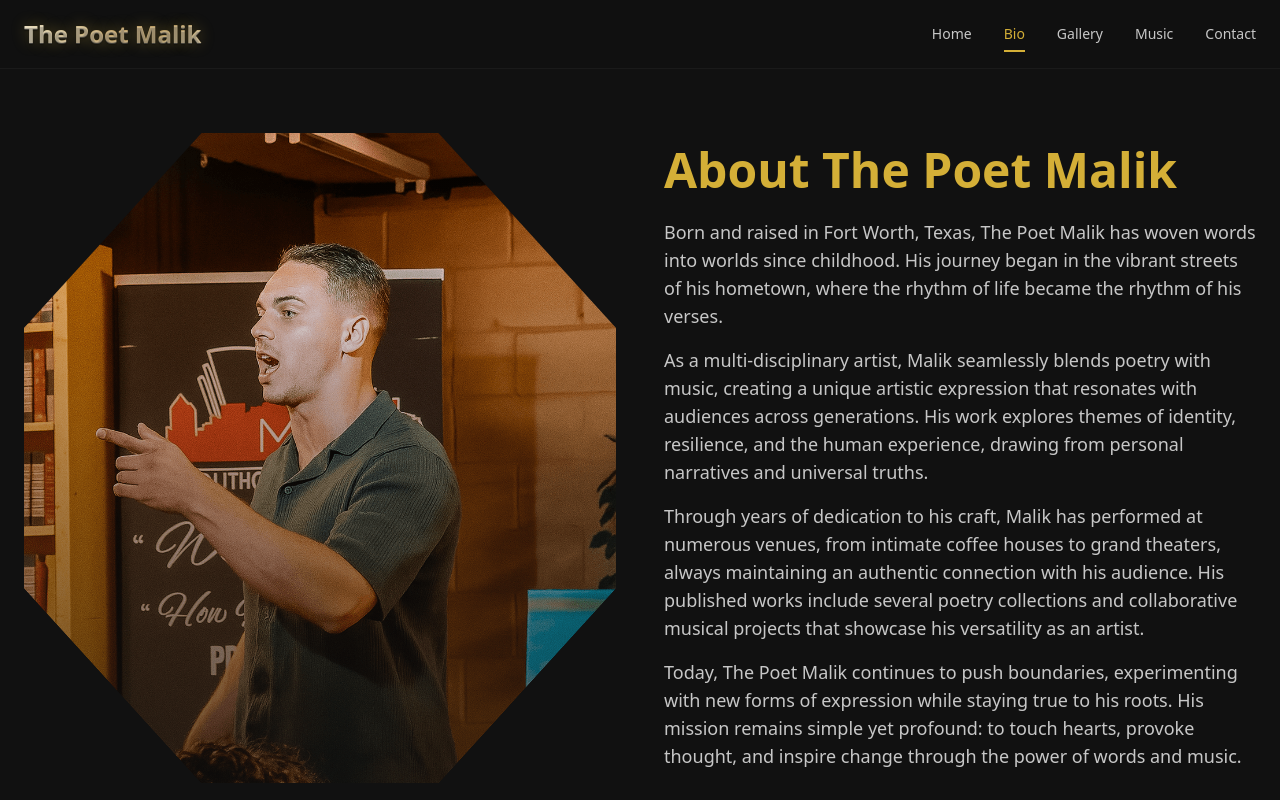
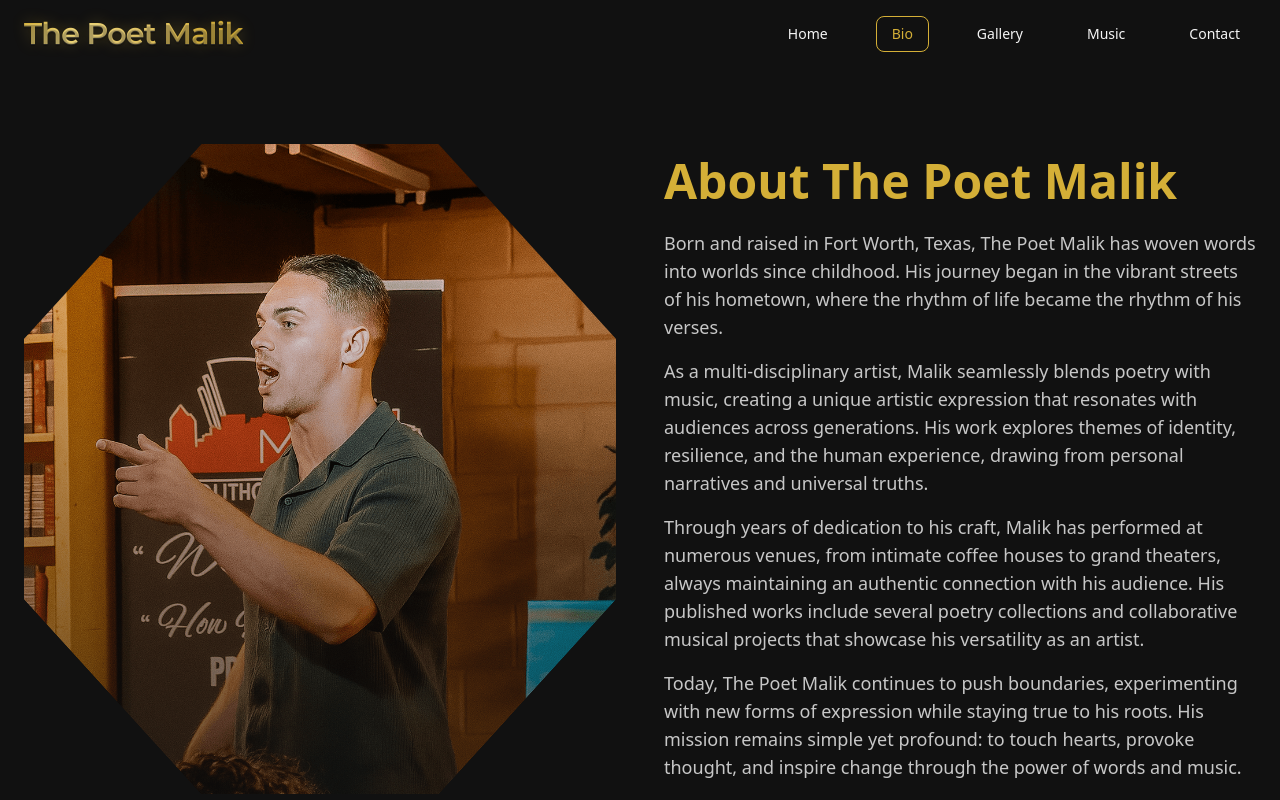
Before and after one commit to Aleem89/the_poet_malik, a Next.js app: page /bio in a window 1280 px wide. Shown: the top 800 px of the page. Built offline with nearby package versions, Linux system fonts and the light colour scheme.

Commit message:
local font added monsterrat, less bold

```diff
--- a/app/(home)/page.tsx
+++ b/app/(home)/page.tsx
@@ -3,7 +3,7 @@ import HomeContent from "@/components/HomeContent";
 
 export default async function HomePage() {
   return (
-    <div className="relative flex items-center justify-center overflow-hidden" style={{ height: 'calc(100vh - 160px)' }}>
+    <div className="relative flex items-center justify-center overflow-hidden" style={{ height: 'calc(100vh - 240px)' }}>
       {/* Background Image with Overlay - Adjusted positioning */}
       <div className="absolute inset-0 z-0">
         <Image
--- a/app/bio/page.tsx
+++ b/app/bio/page.tsx
@@ -6,7 +6,7 @@ export default async function BioPage() {
   const bio = await getBioContent();
 
   return (
-    <div className="min-h-[calc(100vh-160px)]">
+    <div className="min-h-[calc(100vh-240px)]">
       <div className="container mx-auto px-6 py-16">
         <div className="grid md:grid-cols-2 gap-12 items-center">
           {/* Image Column */}
--- a/app/contact/page.tsx
+++ b/app/contact/page.tsx
@@ -32,7 +32,7 @@ export default function ContactPage() {
   };
 
   return (
-    <div className="relative min-h-[calc(100vh-160px)]">
+    <div className="relative min-h-[calc(100vh-240px)]">
       {/* Background Image */}
       <div className="absolute inset-0 z-0">
         <Image
--- a/app/globals.css
+++ b/app/globals.css
@@ -1,4 +1,13 @@
 @import "tailwindcss";
+
+/* Custom font declarations */
+@font-face {
+    font-family: "Montserrat";
+    src: url("/Montserrat-VariableFont_wght.ttf") format("truetype");
+    font-weight: 100 900;
+    font-style: normal;
+    font-display: swap;
+}
 
 /* Custom scrollbar for dark theme */
 ::-webkit-scrollbar {
@@ -94,11 +103,11 @@ html {
 .text-metallic {
     background: linear-gradient(
         135deg,
-        #f0e6d2 0%,
-        #d4c4a0 25%,
-        #c4a574 50%,
-        #b59a6b 75%,
-        #d4c4a0 100%
+        #f4e4a6 0%,
+        #e6c96b 25%,
+        #d9b56c 50%,
+        #c9a96e 75%,
+        #e6c96b 100%
     );
     -webkit-background-clip: text;
     -webkit-text-fill-color: transparent;
@@ -135,6 +144,47 @@ html {
 
 .text-body {
     @apply font-normal tracking-normal;
+}
+
+/* Custom font classes */
+.font-montserrat {
+    font-family: "Montserrat", sans-serif;
+}
+
+/* Header logo with Montserrat and custom gradient */
+.header-logo-montserrat {
+    font-family: "Montserrat", sans-serif;
+    font-weight: 600; /* Semi-bold instead of bold */
+    background: linear-gradient(
+        135deg,
+        #d4af37 0%,
+        #f0d878 25%,
+        #e6c96b 50%,
+        #d4af37 75%,
+        #c19b26 100%
+    );
+    -webkit-background-clip: text;
+    -webkit-text-fill-color: transparent;
+    background-clip: text;
+    text-shadow:
+        0px 1px 0px rgba(255, 255, 255, 0.1),
+        0px 2px 1px rgba(0, 0, 0, 0.3),
+        0px 0px 15px rgba(212, 175, 55, 0.3);
+}
+
+/* Glass morphism effect for header */
+.bg-glass {
+    background: rgba(17, 17, 17, 0.9);
+    backdrop-filter: blur(12px);
+    -webkit-backdrop-filter: blur(12px);
+    border-bottom: 1px solid rgba(255, 255, 255, 0.1);
+}
+
+/* Shadow utilities */
+.shadow-medium {
+    box-shadow:
+        0 4px 6px -1px rgba(0, 0, 0, 0.3),
+        0 2px 4px -1px rgba(0, 0, 0, 0.2);
 }
 
 /* Additional color classes */
--- a/app/layout.tsx
+++ b/app/layout.tsx
@@ -1,5 +1,5 @@
 import type { Metadata } from "next";
-import { Inter, Montserrat } from "next/font/google";
+import { Inter } from "next/font/google";
 import "./globals.css";
 import Header from "@/components/Header";
 import Footer from "@/components/Footer";
@@ -8,12 +8,6 @@ import Footer from "@/components/Footer";
 const inter = Inter({
   subsets: ["latin"],
   variable: "--font-inter",
-});
-
-// Load Montserrat font for the header logo
-const montserrat = Montserrat({
-  subsets: ["latin"],
-  variable: "--font-montserrat",
 });
 
 export const metadata: Metadata = {
@@ -29,10 +23,10 @@ export default function RootLayout({
   children: React.ReactNode;
 }) {
   return (
-    <html lang="en" className={`${inter.variable} ${montserrat.variable}`}>
+    <html lang="en" className={inter.variable}>
       <body className="bg-off-black text-soft-white font-sans min-h-screen flex flex-col">
         <Header />
-        <main className="flex-1">{children}</main>
+        <main className="flex-1 pt-20">{children}</main>
         <Footer />
       </body>
     </html>
--- a/components/Header.tsx
+++ b/components/Header.tsx
@@ -4,7 +4,7 @@ import Link from "next/link";
 import { usePathname } from "next/navigation";
 import { motion } from "framer-motion";
 import { Menu, X } from "lucide-react";
-import { useState } from "react";
+import { useState, useEffect } from "react";
 
 const navigation = [
   { name: "Home", href: "/" },
@@ -17,45 +17,54 @@ const navigation = [
 export default function Header() {
   const pathname = usePathname();
   const [mobileMenuOpen, setMobileMenuOpen] = useState(false);
+  const [isScrolled, setIsScrolled] = useState(false);
+
+  useEffect(() => {
+    const handleScroll = () => {
+      setIsScrolled(window.scrollY > 20);
+    };
+    window.addEventListener("scroll", handleScroll);
+    return () => window.removeEventListener("scroll", handleScroll);
+  }, []);
 
   return (
     <motion.header
       initial={{ y: -100, opacity: 0 }}
       animate={{ y: 0, opacity: 1 }}
-      transition={{ duration: 0.5 }}
-      className="sticky top-0 z-50 bg-off-black/90 backdrop-blur-md border-b border-dark-gray"
+      transition={{ duration: 0.6, ease: [0.25, 0.46, 0.45, 0.94] }}
+      className={`fixed top-0 left-0 right-0 z-50 transition-all duration-500 ${
+        isScrolled ? "bg-glass shadow-medium" : "bg-transparent"
+      }`}
     >
       <nav className="container mx-auto px-6 py-4">
         <div className="flex items-center justify-between">
-          {/* Logo/Name */}
+          {/* Logo/Name with enhanced typography */}
           <Link
             href="/"
-            className="text-2xl font-bold text-metallic text-metallic-hover font-montserrat"
+            className="text-display text-2xl md:text-3xl header-logo-montserrat hover:scale-105 transition-transform duration-300 focus-ring"
           >
             The Poet Malik
           </Link>
 
-          {/* Desktop Navigation */}
+          {/* Desktop Navigation - Minimalist 2025 Style */}
           <div className="hidden md:flex items-center space-x-8">
             {navigation.map((item) => {
-              const isActive =
-                pathname === item.href ||
-                (item.href === "/" && pathname === "/");
+              const isActive = pathname === item.href;
               return (
                 <Link
                   key={item.name}
                   href={item.href}
-                  className={`relative py-2 text-sm font-medium transition-colors duration-300 ${
+                  className={`relative py-2 px-4 text-sm font-medium text-body transition-all duration-300 rounded-lg hover-lift focus-ring ${
                     isActive
-                      ? "text-accent-gold"
-                      : "text-soft-white/80 hover:text-soft-white"
+                      ? "text-mocha-mousse bg-mocha-mousse/10"
+                      : "text-warm-white/80 hover:text-mocha-mousse hover:bg-mocha-mousse/5"
                   }`}
                 >
                   {item.name}
                   {isActive && (
                     <motion.div
                       layoutId="navbar-indicator"
-                      className="absolute bottom-0 left-0 right-0 h-0.5 bg-accent-gold"
+                      className="absolute inset-0 bg-mocha-mousse/10 rounded-lg border border-mocha-mousse/20"
                       transition={{
                         type: "spring",
                         stiffness: 500,
@@ -68,40 +77,55 @@ export default function Header() {
             })}
           </div>
 
-          {/* Mobile Menu Button */}
+          {/* Mobile Menu Button - Modern Design */}
           <button
             onClick={() => setMobileMenuOpen(!mobileMenuOpen)}
-            className="md:hidden text-soft-white hover:text-accent-gold transition-colors"
+            className="md:hidden p-2 text-warm-white hover:text-mocha-mousse transition-colors duration-300 hover-lift focus-ring rounded-lg"
+            aria-label="Toggle mobile menu"
+          >
+            <motion.div
+              animate={{ rotate: mobileMenuOpen ? 180 : 0 }}
+              transition={{ duration: 0.3 }}
             >
               {mobileMenuOpen ? <X size={24} /> : <Menu size={24} />}
+            </motion.div>
           </button>
         </div>
 
-        {/* Mobile Navigation */}
+        {/* Mobile Navigation - Enhanced Animation */}
         {mobileMenuOpen && (
           <motion.div
-            initial={{ opacity: 0, y: -20 }}
-            animate={{ opacity: 1, y: 0 }}
-            exit={{ opacity: 0, y: -20 }}
-            className="md:hidden mt-4 pb-4 space-y-2"
+            initial={{ opacity: 0, height: 0 }}
+            animate={{ opacity: 1, height: "auto" }}
+            exit={{ opacity: 0, height: 0 }}
+            transition={{ duration: 0.4, ease: [0.25, 0.46, 0.45, 0.94] }}
+            className="md:hidden mt-6 pb-6 overflow-hidden"
           >
-            {navigation.map((item) => {
+            <div className="bg-glass rounded-xl p-4 space-y-2">
+              {navigation.map((item, index) => {
                 const isActive = pathname === item.href;
                 return (
+                  <motion.div
+                    key={item.name}
+                    initial={{ opacity: 0, x: -20 }}
+                    animate={{ opacity: 1, x: 0 }}
+                    transition={{ delay: index * 0.1, duration: 0.3 }}
+                  >
                     <Link
-                  key={item.name}
                       href={item.href}
                       onClick={() => setMobileMenuOpen(false)}
-                  className={`block py-2 px-4 rounded-lg text-sm font-medium transition-all duration-300 ${
+                      className={`block py-3 px-4 rounded-lg text-sm font-medium text-body transition-all duration-300 ${
                         isActive
-                      ? "bg-dark-gray text-accent-gold"
-                      : "text-soft-white/80 hover:bg-dark-gray hover:text-soft-white"
+                          ? "bg-mocha-mousse/20 text-mocha-mousse"
+                          : "text-warm-white/80 hover:bg-mocha-mousse/10 hover:text-mocha-mousse"
                       }`}
                     >
                       {item.name}
                     </Link>
+                  </motion.div>
                 );
               })}
+            </div>
           </motion.div>
         )}
       </nav>
--- a/tailwind.config.ts
+++ b/tailwind.config.ts
@@ -18,7 +18,6 @@ const config: Config = {
       },
       fontFamily: {
         sans: ["var(--font-inter)"],
-        montserrat: ["var(--font-montserrat)"],
       },
     },
   },
```
Also changed, not shown: public/Montserrat-VariableFont_wght.ttf (added). Lines whose indentation alone changed are shown as unchanged.
